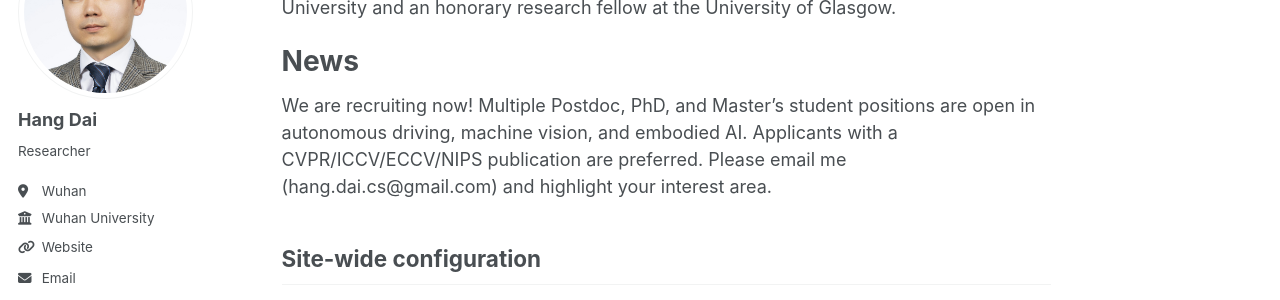
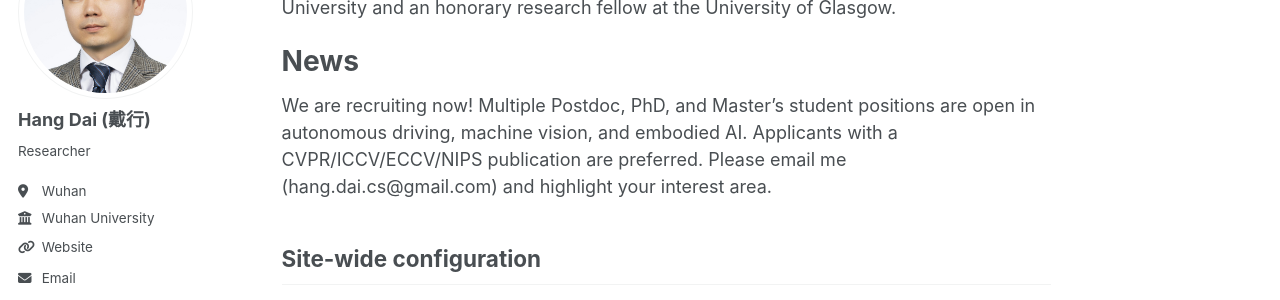
Before and after one commit to Dai-Hang/Dai-Hang.github.io, a Jekyll site: the page built from _pages/about.md, in a window 1280 px wide. Shown: the part 181-481 px from the top of the page. Built offline with Jekyll 4.4.1, drawn with Linux system fonts in a browser that asks for light colours; some web fonts are replaced.

Commit message:
Update _config.yml

```diff
--- a/_config.yml
+++ b/_config.yml
@@ -22,7 +22,7 @@ repository               : "Dai-Hang/Dai-Hang.github.io"
 author:
   # Biographic information
   avatar           : "Portrait1.jpg"
-  name             : "Hang Dai"
+  name             : "Hang Dai (戴行)"
   pronouns         : # example: "she/her"
   bio              : "Researcher"
   location         : "Wuhan"
```
